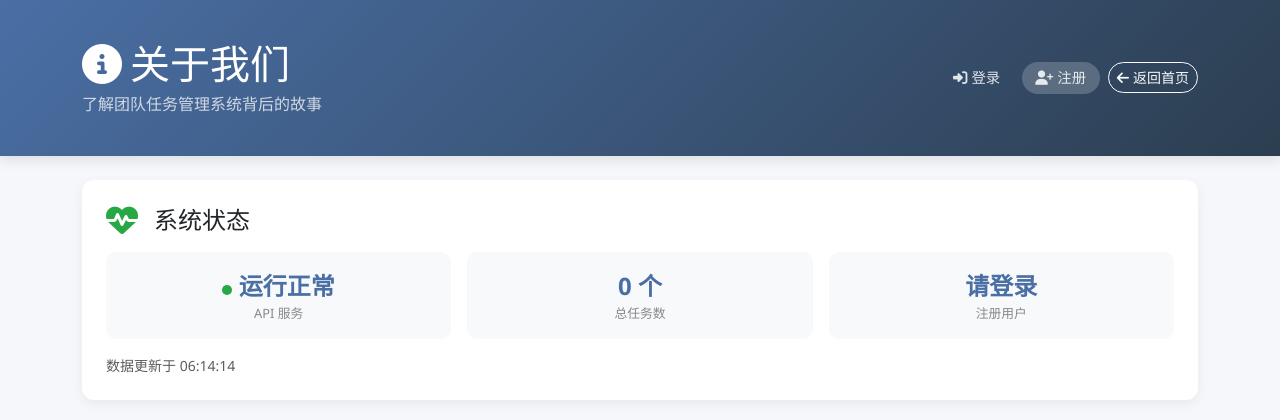
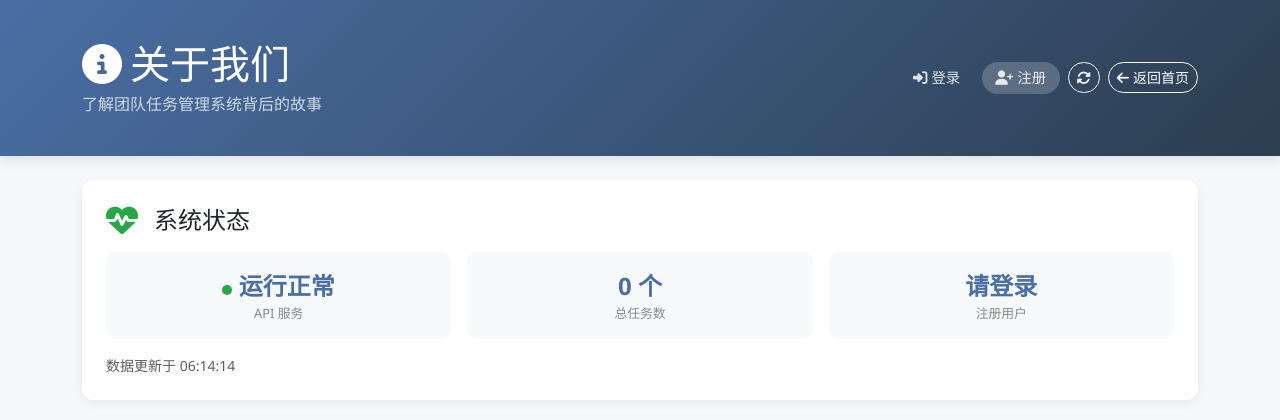
Before and after one commit to syy-yay/OpenClaw, a Flask app: template myproject/templates/about.html in a window 1280 px wide. Shown: the top 420 px of the page. Run offline with Flask 3, Linux system fonts and the light colour scheme; the template is opened without the code that fills it, so the values that code supplies are empty.

Commit message:
feat: about页刷新按钮 + 每60秒自动更新系统状态

```diff
--- a/myproject/templates/about.html
+++ b/myproject/templates/about.html
@@ -46,7 +46,8 @@
             </div>
             <div class="d-flex align-items-center gap-2">
                 <div id="auth-controls" class="d-flex align-items-center gap-2"></div>
-                <a href="/" class="btn btn-outline-light btn-sm rounded-pill">
+                <button class="btn btn-outline-light btn-sm rounded-pill" onclick="checkSystemStatus()"><i class="fas fa-sync-alt"></i></button>
+            <a href="/" class="btn btn-outline-light btn-sm rounded-pill">
                     <i class="fas fa-arrow-left me-1"></i>返回首页
                 </a>
             </div>
@@ -327,6 +328,7 @@ async function checkSystemStatus() {
 document.addEventListener('DOMContentLoaded', function() {
     checkAuth();
     checkSystemStatus();
+    setInterval(checkSystemStatus, 60000);
 });
 </script>
 
```
